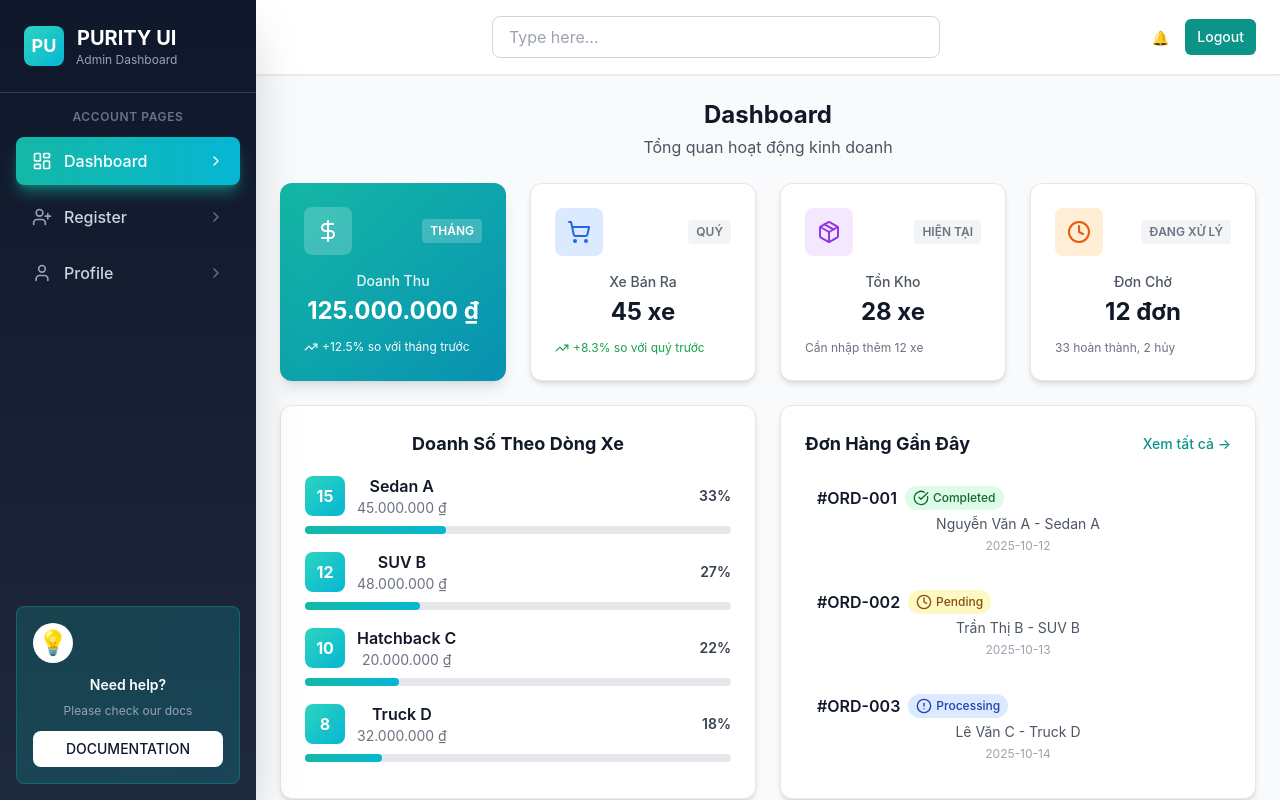
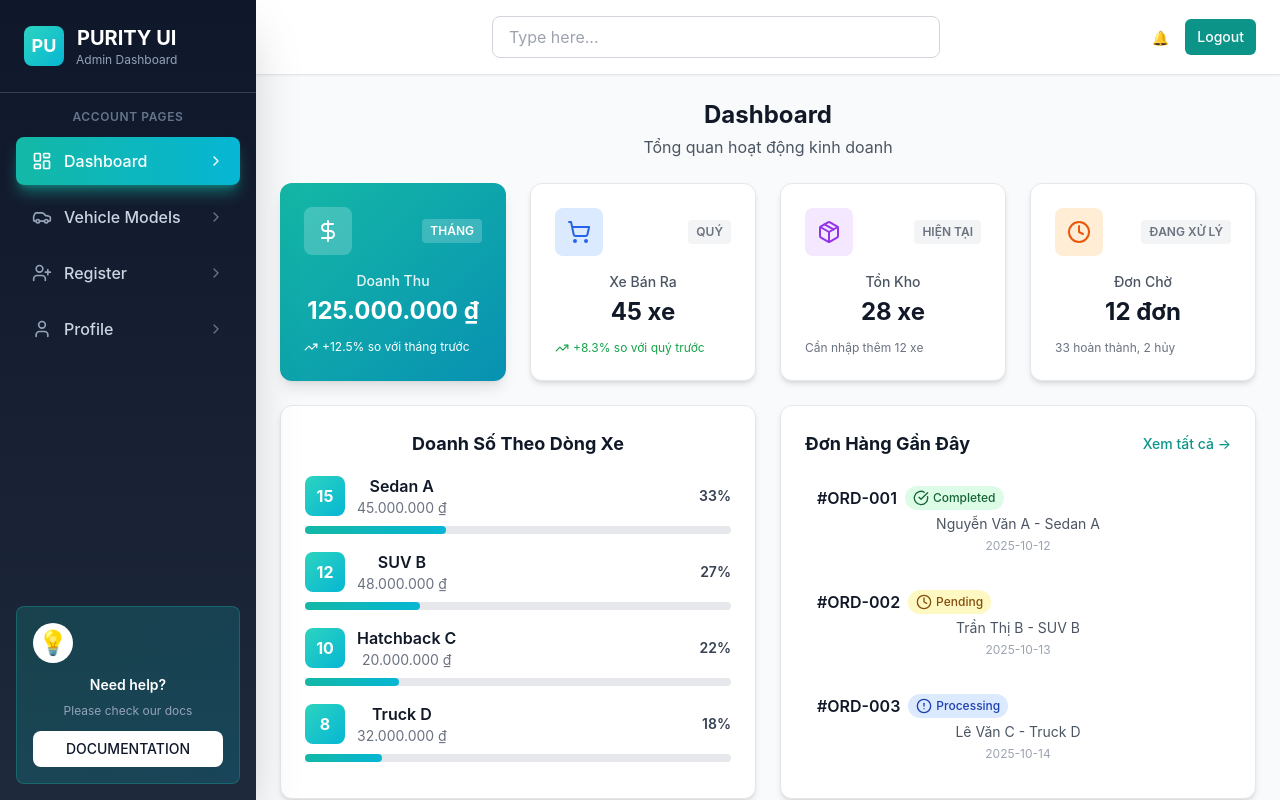
Before and after one commit to Tien-DT/EVMManagement-FE, a React (Create React App) app: page /admin/dashboard in a window 1280 px wide. Shown: the top 800 px of the page. Built offline with nearby package versions, Linux system fonts and the light colour scheme; sample sign-in values are in the browser's storage.

Commit message:
Update AdminSidebar.jsx

```diff
--- a/src/layouts/sidebar/AdminSidebar.jsx
+++ b/src/layouts/sidebar/AdminSidebar.jsx
@@ -6,7 +6,8 @@ import {
   ChevronRight,
   Menu,
   X,
-  User
+  User,
+  Car
 } from 'lucide-react';
 
 const AdminSidebar = () => {
@@ -18,6 +19,11 @@ const AdminSidebar = () => {
       path: '/admin/dashboard',
       icon: LayoutDashboard,
       label: 'Dashboard'
+    },
+    {
+      path: '/admin/vehicle-models',
+      icon: Car,
+      label: 'Vehicle Models'
     },
     {
       path: '/admin/register',
```
